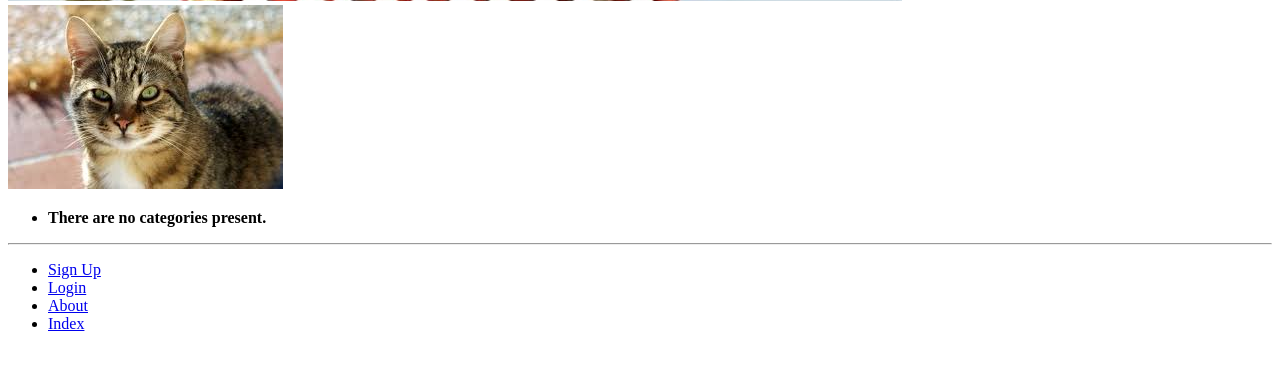
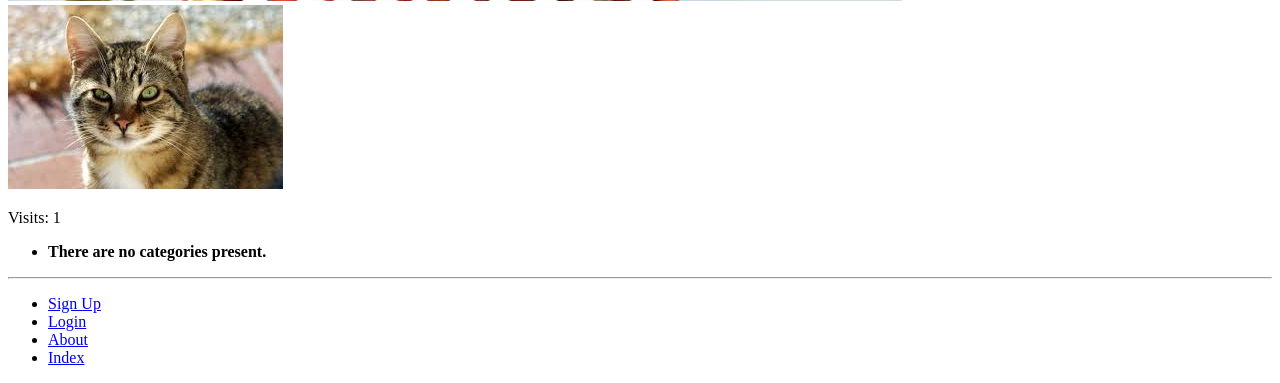
Before and after one commit to 3013623k/tango_with_django_project, a Django app: page /rango/about/ in a window 1280 px wide. Shown: the part 1009-1392 px from the top of the page. Before the commit the page ends 1340 px from the top, so only its background shows below. Run offline with Django 3.2, Linux system fonts and the light colour scheme; data that the repository does not hold is empty.

Commit message:
End Chapter10

```diff
--- a/rango/views.py
+++ b/rango/views.py
@@ -6,8 +6,7 @@ from django.shortcuts import redirect
 from django.urls import reverse
 from django.contrib.auth import authenticate, login, logout
 from django.contrib.auth.decorators import login_required
-
-
+from datetime import datetime
 
 
 def index(request):
@@ -19,12 +18,21 @@ def index(request):
     context_dict['categories'] = category_list
     context_dict['pages'] = page_list
 
-    return render(request, 'rango/index.html', context=context_dict)
+    visitor_cookie_handler(request)
+
+    response = render(request, 'rango/index.html', context=context_dict)
+
+    return response
 
 def about(request):
-    print(request.method)
-    print(request.user)
-    return render(request, 'rango/about.html', {})
+    context_dict = {}
+
+    visitor_cookie_handler(request)
+
+    visits = request.session.get('visits', 1)
+    context_dict['visits'] = visits
+
+    return render(request, 'rango/about.html', context=context_dict)
 
 def show_category(request, category_name_slug):
 
@@ -155,3 +163,25 @@ def restricted(request):
 def user_logout(request):
     logout(request)
     return redirect(reverse('rango:index'))
+
+def get_server_side_cookie(request, cookie, default_val=None):
+    val = request.session.get(cookie)
+    if not val:
+        val = default_val
+    return val
+
+
+def visitor_cookie_handler(request):
+    visits = int(get_server_side_cookie(request, 'visits', '1'))
+
+    last_visit_cookie = get_server_side_cookie(request,'last_visit',str(datetime.now()))
+
+    last_visit_time = datetime.strptime(last_visit_cookie[:-7],'%Y-%m-%d %H:%M:%S')
+
+    if (datetime.now() - last_visit_time).days > 0:
+        visits = visits + 1
+        request.session['last_visit'] = str(datetime.now())
+    else:
+        request.session['last_visit'] = last_visit_cookie
+
+    request.session['visits'] = visits
--- a/tango_with_django_project/settings.py
+++ b/tango_with_django_project/settings.py
@@ -138,3 +138,6 @@ MEDIA_URL = '/media/'
 
 #Login
 LOGIN_URL = 'rango:login'
+
+#Sesions
+SESSION_EXPIRE_AT_BROWSER_CLOSE = True
--- a/templates/rango/about.html
+++ b/templates/rango/about.html
@@ -19,4 +19,6 @@ About Rango
         <div>
             <img src="{{ MEDIA_URL }}cat.jpg" alt="Picture of a Cat" />
         </div>
+
+        <div><p>Visits: {{ visits }}</p></div>
 {% endblock %}
```
